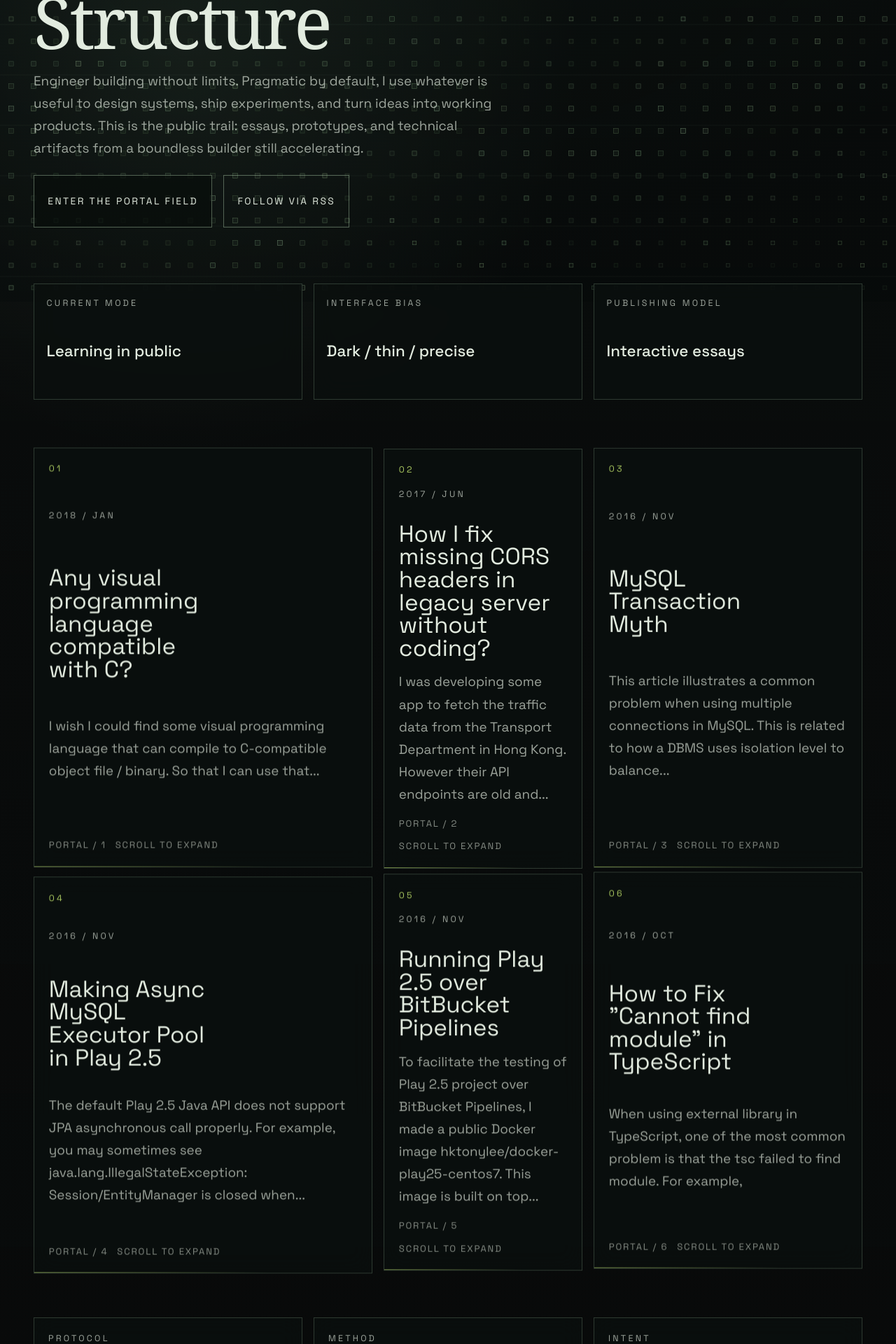
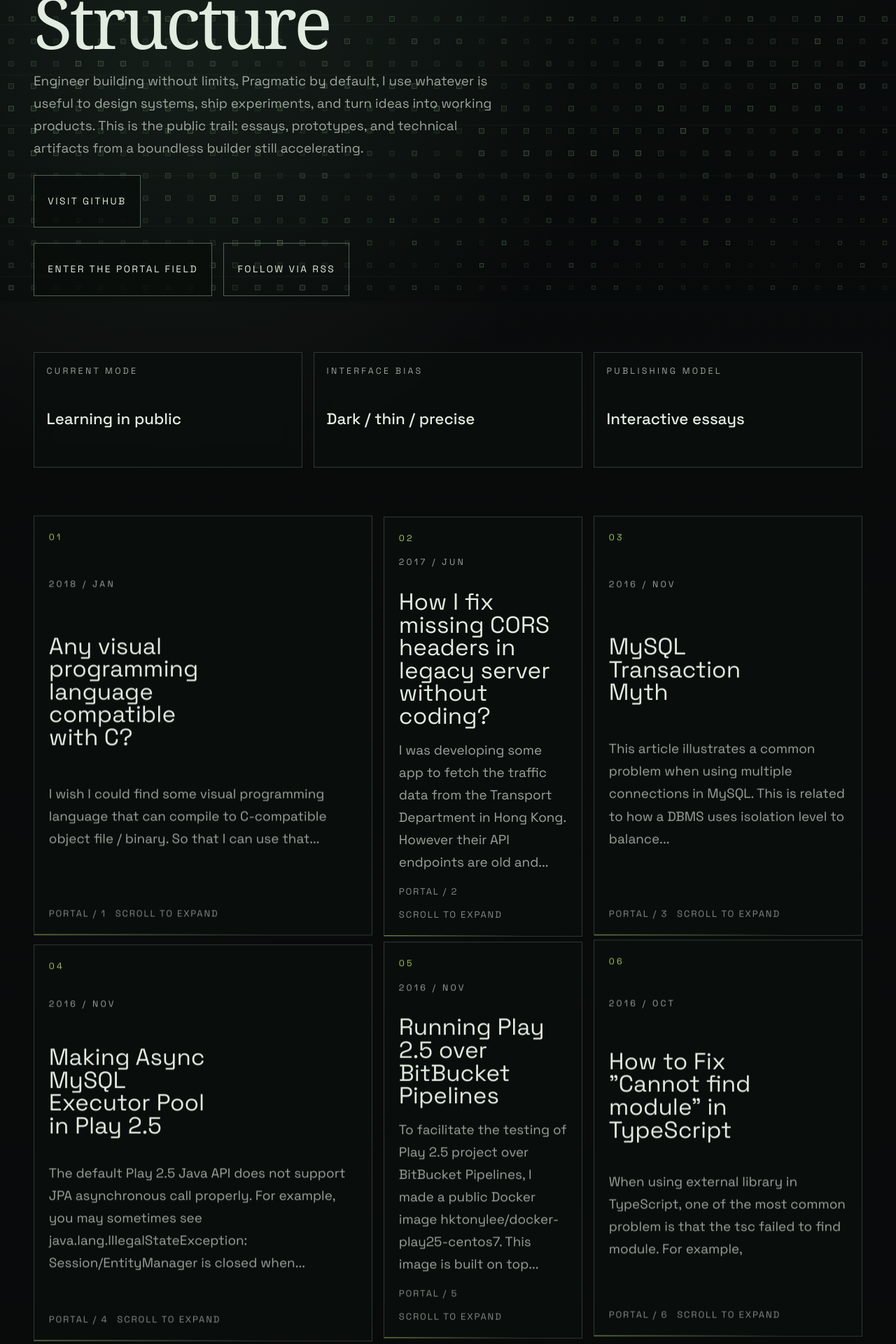
Before and after one commit to hktonylee/hktonylee.github.io, a Jekyll site: the page built from index.html, in a window 1280 px wide. Shown: the part 499-2419 px from the top of the page at 70% size. Built offline with Jekyll 4.4.1, drawn with Linux system fonts in a browser that asks for light colours; some web fonts are replaced.

Commit message:
Add primary CTA button to hero section
- Add “Visit GitHub” link in the hero section pointing to the author’s GitHub profile
- Add CSS rule to align the primary CTA to the start of the hero grid
- No removal or breaking changes, only new content and styling

```diff
--- a/_sass/_immersive.scss
+++ b/_sass/_immersive.scss
@@ -105,6 +105,10 @@ body.signal-post {
   display: flex;
   flex-wrap: wrap;
   gap: 1rem;
+}
+
+.signal-hero__primary-cta {
+  justify-self: start;
 }
 
 .signal-button {
--- a/index.html
+++ b/index.html
@@ -18,6 +18,14 @@ hide_site_chrome: true
       Engineer building without limits. Pragmatic by default, I use whatever is useful to design systems, ship experiments, and turn ideas into working products.
       This is the public trail: essays, prototypes, and technical artifacts from a boundless builder still accelerating.
     </p>
+    <a
+      class="signal-button signal-hero__primary-cta"
+      href="https://github.com/hktonylee/"
+      target="_blank"
+      rel="noreferrer"
+    >
+      Visit GitHub
+    </a>
     <div class="signal-hero__actions">
       <a class="signal-button" href="#portal-grid">Enter the portal field</a>
       <a class="signal-button signal-button--ghost" href="{{ "/feed.xml" | prepend: site.baseurl }}">Follow via RSS</a>
```
